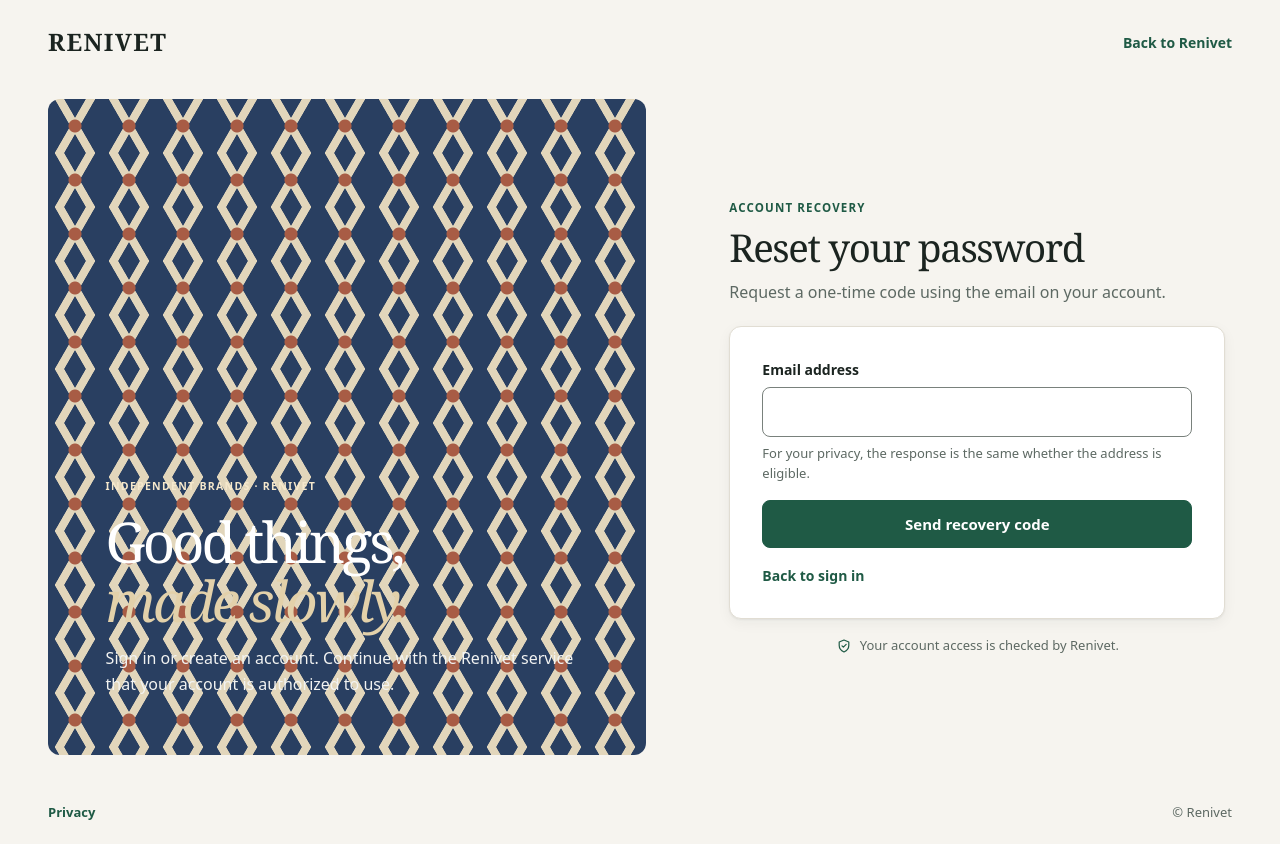
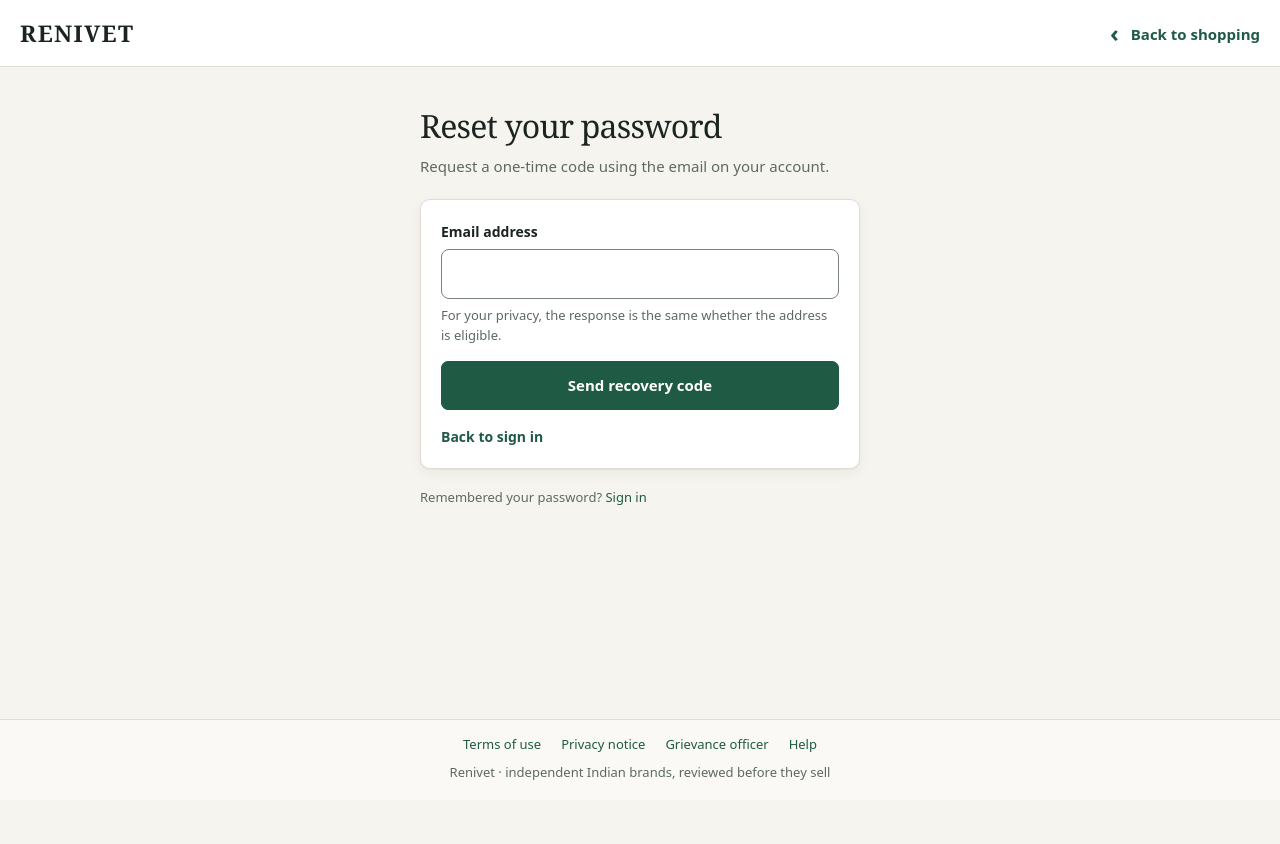
Before and after one commit to renivet-platform/renivet-frontend, a Next.js app: page /recover in a window 1280 px wide. After the commit the page ends 800 px from the top, so only its background shows below. Built offline with nearby package versions, Linux system fonts and the light colour scheme.

Commit message:
REN2-117: route remaining W1 account/recovery screens through approved prototype shells

```diff
--- a/src/features/identity/auth-shell.tsx
+++ b/src/features/identity/auth-shell.tsx
@@ -2,6 +2,7 @@ import Link from "next/link";
 import type { ReactNode } from "react";
 import styles from "./auth.module.css";
 import { PrototypeCustomerAuthShell } from "./prototype-customer-auth-shell";
+import { PrototypeCompactAuthShell, PrototypeCustomerAccountShell } from "./prototype-secondary-auth-shell";
 
 interface AuthShellProps {
   screenId?: string;
@@ -12,6 +13,12 @@ interface AuthShellProps {
 }
 
 export function AuthShell({ screenId, eyebrow, title, description, children }: AuthShellProps) {
+  if (screenId === "CU-09E") {
+    return <PrototypeCustomerAccountShell screenId={screenId} eyebrow={eyebrow} title={title} description={description}>{children}</PrototypeCustomerAccountShell>;
+  }
+  if (screenId && (["CU-09A", "CU-09W", "CU-09C", "CU-09D", "AD-01"].includes(screenId) || (screenId === "CU-09B" && title !== "Enter your code"))) {
+    return <PrototypeCompactAuthShell screenId={screenId} eyebrow={eyebrow} title={title} description={description}>{children}</PrototypeCompactAuthShell>;
+  }
   if (screenId === "CU-08" || (screenId === "CU-09B" && title === "Enter your code")) {
     return <PrototypeCustomerAuthShell screenId={screenId} title={title} description={description}>{children}</PrototypeCustomerAuthShell>;
   }
```
